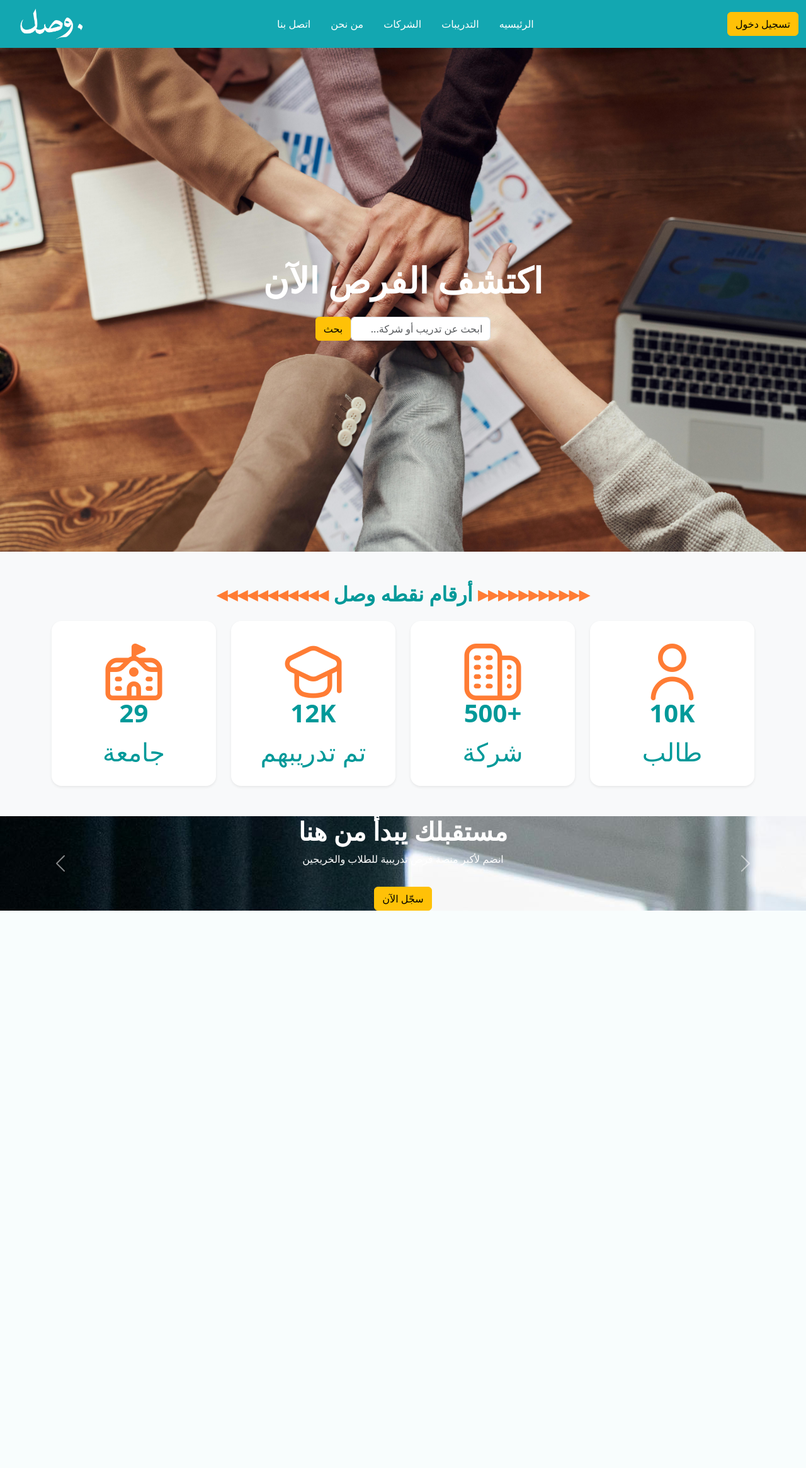
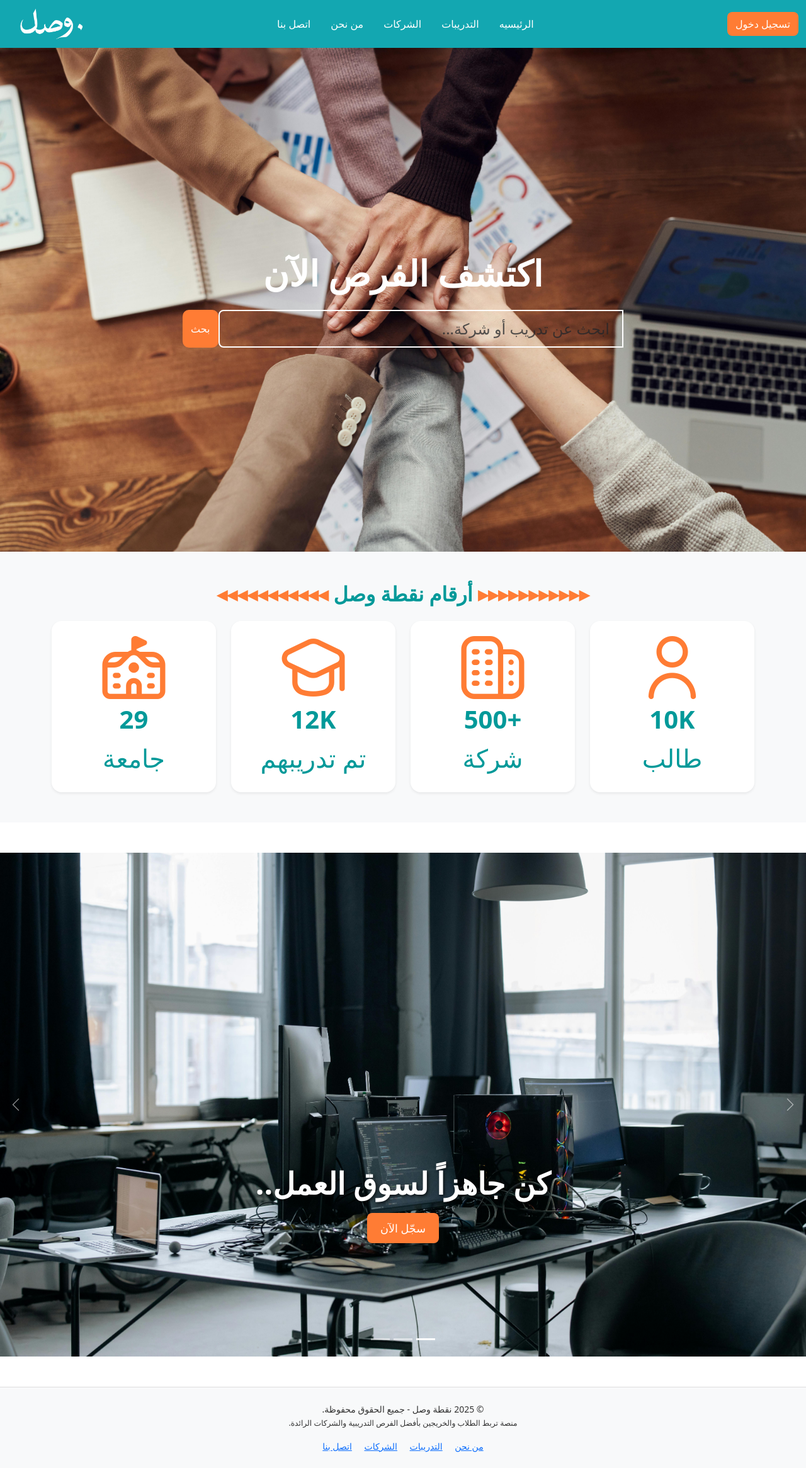
Before and after one commit to abdulrahman043/CAPSTONE_PROJECT, a Django app: page / in a window 1280 px wide. Shown: the whole page at 63% size. Before the commit the page ends 1446 px from the top, so only its background shows below. Run offline with Django 5.2, Linux system fonts and the light colour scheme; some libraries are stand-ins or nearby versions.

Commit message:
fourth edit

```diff
--- a/WasslPoint/main/static/css/style.css
+++ b/WasslPoint/main/static/css/style.css
@@ -1,52 +1,51 @@
-/* الصورة الثابتة في الأعلى */
-.hero {
+#heroCarousel {
+  position: relative;
+}
+
+.carousel-inner {
   height: 100vh;
+}
+
+.carousel-item {
+  height: 100vh;
+  position: relative;
 }
 
 .hero-slide {
   height: 100vh;
   background-size: cover;
-    background-position: center;
+  background-position: center center;
+  background-repeat: no-repeat;
+  width: 100%;
 }
 
-  /* السلايدر */
-  .carousel-item {
-    position: relative;
-    height: 300px;
-  }
-
-  .carousel-img {
-    height: 90vh;
-    object-fit: cover;
-    object-position: center;
-  }
-
-  /* نص وسط السلايدر */
-  .carousel-caption-centered {
-    position: absolute;
-    top: 50%;
-    left: 50%;
-    transform: translate(-50%, -50%);
-    text-shadow: 2px 2px 5px #000;
-    color: white;
-    max-width: 90%;
-    width: 100%;
-    padding: 1rem;
+/* ===== نص السلايدر ===== */
+.carousel-caption {
+  bottom: 20%;
   text-align: center;
 }
 
-  .carousel-caption-centered h1 {
+.carousel-caption h1 {
   font-size: 3rem;
   font-weight: bold;
-    margin-bottom: 1rem;
+  color: white;
+  text-shadow: 2px 2px 5px rgba(0, 0, 0, 0.7);
 }
 
-  .carousel-caption-centered p {
+.carousel-caption p {
   font-size: 1.2rem;
-    margin-bottom: 1rem;
+  color: white;
+  text-shadow: 1px 1px 3px rgba(0, 0, 0, 0.7);
 }
 
-  /* الأسهم */
+.carousel-caption a.btn {
+  font-size: 1.1rem;
+  padding: 10px 20px;
+  margin-top: 10px;
+  border-radius: 8px;
+}
+
+/* ===== الأسهم ===== */
 .carousel-control-prev,
 .carousel-control-next {
   width: 50px;
@@ -68,34 +67,23 @@
   width: 24px;
   height: 24px;
   background-size: 100% 100%;
-    filter: brightness(0) invert(1); /* يجعل السهم أبيض */
+  filter: brightness(0) invert(1);
 }
 
-  /* صورة الخلفية الثابتة */
-  .hero-banner {
-    height: 100vh;
-    background-size: cover;
-    background-position: center;
-  }
-
-  /* إحصائيات */
-  .shadow-sm i {
-    display: block;
-  }
-
-  /* حجم الأيقونات داخل الإحصائيات */
-  .shadow-sm i {
-    color: #FF7C34;
-    width: 90px;
-    height: 90px;
-    font-size: 90px;
+/* ===== الإحصائيات ===== */
+.shadow-sm i,
+.bg-white i {
+  color: #FF7C34 !important; /* برتقالي ثابت */
+  font-size: 100px !important; /* تكبير الحجم */
+  width: 100px !important;
+  height: 100px !important;
   display: flex;
   justify-content: center;
   align-items: center;
-    margin: 0 auto 15px;
+  margin-bottom: 1rem;
 }
 
-  /* تنسيق أرقام الإحصائيات */
+/* ===== النص داخل الإحصائيات ===== */
 .stat-box h5 {
   font-size: 1.5rem;
   font-weight: bold;
@@ -105,3 +93,310 @@
 .stat-box span {
   color: #009999;
 }
+
+/* ===== الفوتر ===== */
+.site-footer {
+  background-color: #f8f9fa;
+  color: #333;
+  font-size: 14px;
+  border-top: 1px solid #ddd;
+}
+
+.site-footer p {
+  margin: 0;
+}
+
+.site-footer .footer-links a {
+  color: #009999;
+  text-decoration: none;
+  font-weight: bold;
+}
+
+.site-footer .footer-links a:hover {
+  text-decoration: underline;
+}
+
+.hero-slide-image {
+  height: 100vh;
+  background-size: cover;
+  background-position: center;
+  background-repeat: no-repeat;
+  width: 100%;
+}
+
+/* لضبط خلفيات السلايدر الحديثة */
+.hero-slide-image {
+  height: 100vh;
+  background-size: cover;
+  background-position: center center;
+  background-repeat: no-repeat;
+  width: 100%;
+}
+
+.trainings-section {
+  background: #f8f8f8;
+}
+
+.section-title {
+  color: #009999;
+  font-size: 2.5rem;
+  font-weight: bold;
+  position: relative;
+}
+
+.orange-arrows {
+  color: #FF7C34;
+  font-size: 1.5rem;
+}
+
+.filter-btn {
+  font-size: 1rem;
+  color: #009999;
+  border: 2px solid #FF7C34;
+  border-radius: 8px;
+  padding: 5px 15px;
+  background: transparent;
+  margin-right: 20px;
+  float: right;
+}
+
+.training-card {
+  background: white;
+  border: 2px solid #009999;
+  border-radius: 15px;
+  padding: 20px;
+  box-shadow: 0 0 8px rgba(0,0,0,0.1);
+  transition: transform 0.3s ease;
+  height: 100%;
+}
+
+.training-card:hover {
+  transform: translateY(-5px);
+}
+
+.company-logo {
+  width: 80px;
+  height: 80px;
+  object-fit: contain;
+}
+
+.company-name {
+  color: #009999;
+  font-weight: bold;
+  font-size: 1.5rem;
+}
+
+.training-opportunity {
+  color: #FF7C34;
+  font-weight: bold;
+  font-size: 1.3rem;
+  margin-top: 10px;
+}
+
+.training-fields {
+  color: #555;
+  font-size: 0.95rem;
+  margin-top: 10px;
+  line-height: 1.6;
+}
+
+
+/* بحث صفحه التدريب */
+.hero-banner {
+  position: relative;
+  color: white;
+
+}
+
+.search-container {
+  width: 90%;
+  max-width: 700px;
+  background: rgba(0, 0, 0, 0.0); /* شفاف بدون خلفية */
+  padding: 20px;
+  border-radius: 15px;
+}
+
+.hero-title {
+  font-size: 3rem;
+  font-weight: bold;
+  color: white;
+  margin-bottom: 2rem;
+}
+
+.search-form {
+  display: flex;
+  align-items: center;
+  justify-content: center;
+  border: 3px solid #009999; /* الأزرق المستخدم */
+  border-radius: 15px;
+  overflow: hidden;
+}
+
+.search-input {
+  flex: 1;
+  background: transparent;
+  border: none;
+  padding: 15px;
+  color: white;
+  font-size: 1.2rem;
+  outline: none;
+}
+
+.search-input::placeholder {
+  color: white;
+  opacity: 0.8;
+}
+
+.search-button {
+  background: transparent;
+  border: none;
+  color: white;
+  padding: 15px 20px;
+  font-size: 1.2rem;
+  font-weight: bold;
+  cursor: pointer;
+  transition: background 0.3s, color 0.3s;
+}
+
+.search-button:hover {
+  background-color: #FF7C34;
+  color: white;
+}
+
+
+/* ===== قسم البانر عن وصل ===== */
+.hero-banner-about {
+  height: 70vh;
+  background-size: cover;
+  background-position: center center;
+  background-repeat: no-repeat;
+  color: white;
+  text-shadow: 2px 2px 8px rgba(0, 0, 0, 0.7);
+  padding: 30px;
+}
+
+.hero-logo {
+  font-size: 6rem;
+  font-weight: bold;
+  color: #009999;
+}
+
+.hero-description {
+  max-width: 800px;
+  font-size: 1.5rem;
+  margin-top: 20px;
+  color: #FF7C34;
+  font-weight: bold;
+  line-height: 1.7;
+}
+
+/* ===== عنوان من نحن ===== */
+.section-title {
+  font-size: 2.5rem;
+  font-weight: bold;
+  color: #009999;
+}
+
+/* ===== بطاقات الفريق ===== */
+.team-card {
+  border: 3px solid #009999;
+  border-radius: 15px;
+  background: #fff;
+  color: #009999;
+  transition: transform 0.3s;
+}
+
+.team-card:hover {
+  transform: translateY(-5px);
+}
+
+.team-card i {
+  font-size: 80px;
+  color: #FF7C34;
+}
+
+.team-card h5 {
+  margin-top: 10px;
+  font-size: 1.3rem;
+  font-weight: bold;
+}
+
+
+/* ===== صفحة اتصل بنا ===== */
+.contact-us-page {
+  padding: 40px 20px;
+  background-color: #f8f9fa;
+  min-height: 100vh;
+}
+
+.contact-title {
+  font-size: 2.5rem;
+  color: #009999;
+  font-weight: bold;
+  margin-bottom: 40px;
+}
+
+.contact-form-container {
+  width: 90%;
+  max-width: 600px;
+  margin: auto;
+}
+
+.form-group {
+  position: relative;
+  margin-bottom: 20px;
+}
+
+.input-icon {
+  position: absolute;
+  top: 50%;
+  left: 10px;
+  transform: translateY(-50%);
+  color: #FF7C34;
+  font-size: 1.3rem;
+}
+
+.form-control-contact {
+  width: 100%;
+  padding: 12px 20px 12px 40px;
+  font-size: 1rem;
+  border: 2px solid #009999;
+  border-radius: 10px;
+  background: transparent;
+  color: #009999;
+  outline: none;
+}
+
+.form-control-contact::placeholder {
+  color: #009999;
+  opacity: 0.8;
+  font-weight: bold;
+}
+
+/* لون الحدود حسب الخانة */
+.orange-border {
+  border-color: #FF7C34;
+}
+
+.blue-border {
+  border-color: #009999;
+}
+
+/* زر الارسال */
+.send-btn {
+  background: transparent;
+  border: 2px solid #009999;
+  color: #FF7C34;
+  font-size: 1.2rem;
+  font-weight: bold;
+  padding: 8px 25px;
+  border-radius: 10px;
+  transition: all 0.3s ease;
+  cursor: pointer;
+}
+
+.send-btn:hover {
+  background: #FF7C34;
+  color: white;
+  border-color: #FF7C34;
+}
--- a/WasslPoint/main/templates/main/base.html
+++ b/WasslPoint/main/templates/main/base.html
@@ -8,6 +8,7 @@
   <meta name="viewport" content="width=device-width, initial-scale=1">
   <link href="https://cdn.jsdelivr.net/npm/bootstrap@5.3.0/dist/css/bootstrap.rtl.min.css" rel="stylesheet">
   <link href="https://cdn-uicons.flaticon.com/2.6.0/uicons-regular-rounded/css/uicons-regular-rounded.css" rel="stylesheet">
+  <link rel="stylesheet" href="{% static 'css/style.css' %}">
   {%block style%}{%endblock%}
   <title>وصل</title>
   <style>
@@ -34,18 +35,18 @@
           {%endif%}
           {% endif %}
           <li class="nav-item mx-2"><a class="nav-link text-white" href="{% url 'main:home_view' %}">الرئيسيه</a></li>
-          <li class="nav-item mx-2"><a class="nav-link text-white" href="#">التدريبات</a></li>
+          <li class="nav-item mx-2"><a class="nav-link text-white" href="{% url 'main:training_view' %}">التدريبات</a></li>
           <li class="nav-item mx-2"><a class="nav-link text-white" href="#">الشركات</a></li>
-          <li class="nav-item mx-2"><a class="nav-link text-white" href="#">من نحن</a></li>
-          <li class="nav-item mx-2"><a class="nav-link text-white" href="#">اتصل بنا</a></li>
+          <li class="nav-item mx-2"><a class="nav-link text-white" href="{% url 'main:about_view' %}">من نحن</a></li>
+          <li class="nav-item mx-2"><a class="nav-link text-white" href="{% url 'main:contact_view' %}">اتصل بنا</a></li>
         </ul>
 
         <!-- زر تسجيل الدخول / الخروج -->
         <div class="d-none d-lg-block">
           {% if not request.user.is_authenticated %}
-            <a class="btn btn-warning" href="{% url 'accounts:login_view' %}">تسجيل دخول</a>
+            <a class="btn" style="background-color: #FF7C34; color: white; border-radius: 8px;" href="{% url 'accounts:login_view' %}">تسجيل دخول</a>
           {% else %}
-            <a class="btn btn-warning" href="{% url 'accounts:logout' %}">تسجيل خروج</a>
+            <a class="btn" style="background-color: #FF7C34; color: white; border-radius: 8px;" href="{% url 'accounts:logout' %}">تسجيل خروج</a>
           {% endif %}
         </div>
 
--- a/WasslPoint/main/templates/main/home.html
+++ b/WasslPoint/main/templates/main/home.html
@@ -4,31 +4,34 @@
 
 <!-- صورة ثابتة مع حقل بحث -->
 <section class="hero-banner text-center text-white d-flex align-items-center justify-content-center" style="background-image: url('{% static "images/banner4.jpg" %}'); height: 100vh; background-size: cover; background-position: center;">
-  <div>
+  <div style="width: 100%; max-width: 700px;"> <!-- تحكم بحجم العنصر كله -->
     <h1 class="display-4 fw-bold mb-4">اكتشف الفرص الآن</h1>
     <form action="#" method="GET" class="d-flex justify-content-center">
-      <input type="text" name="q" placeholder="ابحث عن تدريب أو شركة..." class="form-control w-50 rounded-start">
-      <button type="submit" class="btn btn-warning rounded-end">بحث</button>
+      <input
+        type="text"
+        name="q"
+        placeholder="ابحث عن تدريب أو شركة..."
+        class="form-control"
+        style="height: 60px; font-size: 1.5rem; border: 2px solid #ffffff; background: transparent; color: white; border-radius: 8px 0 0 8px; padding: 10px 20px;">
+      <button type="submit" class="btn" style="background-color: #FF7C34; color: white; border-radius: 10px;">بحث</button>
     </form>
   </div>
 </section>
 
 <!-- الإحصائيات -->
 <section class="py-5 text-center bg-light position-relative">
-  <!-- العنوان مزخرف بأسهم يمين ويسار -->
   <h2 class="mb-4" style="color: #009999; font-weight: bold;">
     <span style="color: #FF7C34;">▸▸▸▸▸▸▸▸▸▸▸</span>
-    أرقام نقطه وصل
+    أرقام نقطة وصل
     <span style="color: #FF7C34;">◂◂◂◂◂◂◂◂◂◂◂</span>
   </h2>
 
   <div class="container">
     <div class="row justify-content-center g-4">
 
-      <!-- الطالب -->
       <div class="col-md-3 col-6">
         <div class="bg-white p-4 rounded-4 shadow-sm d-flex flex-column align-items-center">
-          <i class="fi fi-rr-user mb-2" style="color: #FF7C34; width: 90px; height: 90px; font-size: 90px;"></i>
+          <i class="fi fi-rr-user mb-2"></i>
           <div>
             <h5 class="fw-bold" style="color: #009999; font-size: 40px;">10K</h5>
             <span style="color: #009999; font-size: 40px;">طالب</span>
@@ -36,10 +39,9 @@
         </div>
       </div>
 
-      <!-- الشركة -->
       <div class="col-md-3 col-6">
         <div class="bg-white p-4 rounded-4 shadow-sm d-flex flex-column align-items-center">
-          <i class="fi fi-rr-building mb-2" style="color: #FF7C34; width: 90px; height: 90px; font-size: 90px;"></i>
+          <i class="fi fi-rr-building mb-2"></i>
           <div>
             <h5 class="fw-bold" style="color: #009999; font-size: 40px;">+500</h5>
             <span style="color: #009999; font-size: 40px;">شركة</span>
@@ -47,10 +49,9 @@
         </div>
       </div>
 
-      <!-- تم تدريبهم -->
       <div class="col-md-3 col-6">
         <div class="bg-white p-4 rounded-4 shadow-sm d-flex flex-column align-items-center">
-          <i class="fi fi-rr-graduation-cap mb-2" style="color: #FF7C34; width: 90px; height: 90px; font-size: 90px;"></i>
+          <i class="fi fi-rr-graduation-cap mb-2"></i>
           <div>
             <h5 class="fw-bold" style="color: #009999; font-size: 40px;">12K</h5>
             <span style="color: #009999; font-size: 40px;">تم تدريبهم</span>
@@ -58,13 +59,12 @@
         </div>
       </div>
 
-      <!-- الجامعة -->
       <div class="col-md-3 col-6">
         <div class="bg-white p-4 rounded-4 shadow-sm d-flex flex-column align-items-center">
-          <i class="fi fi-rr-school mb-2" style="color: #FF7C34; width: 90px; height: 90px; font-size: 90px;"></i>
+          <i class="fi fi-rr-school mb-2"></i>
           <div>
             <h5 class="fw-bold" style="color: #009999; font-size: 40px;">29</h5>
-            <span style="color: #009999; font-size: 40px; ">جامعة</span>
+            <span style="color: #009999; font-size: 40px;">جامعة</span>
           </div>
         </div>
       </div>
@@ -73,45 +73,35 @@
   </div>
 </section>
 
+<!-- ==== سلايدر ==== -->
+<section class="hero-slider mt-5">
+  <div id="heroCarousel" class="carousel slide carousel-fade" data-bs-ride="carousel" data-bs-interval="4000">
 
-
-
-<!-- سلايدر الصور -->
-<div id="bottomCarousel" class="carousel slide" data-bs-ride="carousel">
     <div class="carousel-inner">
 
-    <!-- شريحة 1 -->
       <div class="carousel-item active">
-      <div class="carousel-slide-bg d-flex align-items-center justify-content-center text-center text-white"
-           style="background-image: url('{% static 'images/banner1.jpg' %}');">
-        <div>
-          <h1 class="fw-bold">مستقبلك يبدأ من هنا</h1>
-          <p>انضم لأكبر منصة فرص تدريبية للطلاب والخريجين</p>
-          <a href="#" class="btn btn-warning mt-3">سجّل الآن</a>
+        <div class="hero-slide-image" style="background-image: url('{% static "images/banner1.jpg" %}');">
+          <div class="carousel-caption">
+            <h1>كن جاهزاً لسوق العمل..</h1>
+            <a href="#" class="btn" style="background-color: #FF7C34; color: white; border-radius: 8px;">سجّل الآن</a>
           </div>
         </div>
       </div>
 
-    <!-- شريحة 2 -->
       <div class="carousel-item">
-      <div class="carousel-slide-bg d-flex align-items-center justify-content-center text-center text-white"
-           style="background-image: url('{% static 'images/banner2.jpg' %}');">
-        <div>
-          <h1 class="fw-bold">اكتشف فرص تدريب حقيقية</h1>
-          <p>نقطة وصل تربطك بالشركات والمؤسسات الرائدة</p>
-          <a href="#" class="btn btn-warning mt-3">استعرض التدريبات</a>
+        <div class="hero-slide-image" style="background-image: url('{% static "images/banner2.jpg" %}');">
+          <div class="carousel-caption">
+            <h1>اكتشف فرص تدريب مذهلة..</h1>
+            <a href="#" class="btn" style="background-color: #FF7C34; color: white; border-radius: 8px;">ابدأ رحلتك</a>
           </div>
         </div>
       </div>
 
-    <!-- شريحة 3 -->
       <div class="carousel-item">
-      <div class="carousel-slide-bg d-flex align-items-center justify-content-center text-center text-white"
-           style="background-image: url('{% static 'images/banner3.jpg' %}');">
-        <div>
-          <h1 class="fw-bold">لا تنتظر الفرصة.. اصنعها</h1>
-          <p>ابدأ رحلتك المهنية من اليوم</p>
-          <a href="#" class="btn btn-warning mt-3">ابدأ الآن</a>
+        <div class="hero-slide-image" style="background-image: url('{% static "images/banner3.jpg" %}');">
+          <div class="carousel-caption">
+            <h1>حقّق أحلامك المهنية..</h1>
+            <a href="#" class="btn" style="background-color: #FF7C34; color: white; border-radius: 8px;">انطلق الآن</a>
           </div>
         </div>
       </div>
@@ -119,22 +109,36 @@
     </div>
 
     <!-- أزرار التنقل -->
-  <button class="carousel-control-prev" type="button" data-bs-target="#bottomCarousel" data-bs-slide="prev">
+    <button class="carousel-control-prev" type="button" data-bs-target="#heroCarousel" data-bs-slide="prev">
       <span class="carousel-control-prev-icon" aria-hidden="true"></span>
       <span class="visually-hidden">السابق</span>
     </button>
-  <button class="carousel-control-next" type="button" data-bs-target="#bottomCarousel" data-bs-slide="next">
+    <button class="carousel-control-next" type="button" data-bs-target="#heroCarousel" data-bs-slide="next">
       <span class="carousel-control-next-icon" aria-hidden="true"></span>
       <span class="visually-hidden">التالي</span>
     </button>
+
+    <div class="carousel-indicators">
+      <button type="button" data-bs-target="#heroCarousel" data-bs-slide-to="0" class="active"></button>
+      <button type="button" data-bs-target="#heroCarousel" data-bs-slide-to="1"></button>
+      <button type="button" data-bs-target="#heroCarousel" data-bs-slide-to="2"></button>
     </div>
 
+  </div>
+</section>
 
-
-
-
-
-
-
+<!-- ======= الفوتر ======= -->
+<footer class="site-footer text-center py-4 mt-5">
+  <div class="container">
+    <p>© 2025 نقطة وصل - جميع الحقوق محفوظة.</p>
+    <small>منصة تربط الطلاب والخريجين بأفضل الفرص التدريبية والشركات الرائدة.</small>
+    <div class="mt-3">
+      <a href="#" class="me-3">من نحن</a>
+      <a href="#" class="me-3">التدريبات</a>
+      <a href="#" class="me-3">الشركات</a>
+      <a href="#">اتصل بنا</a>
+    </div>
+  </div>
+</footer>
 
 {% endblock %}
--- a/WasslPoint/main/urls.py
+++ b/WasslPoint/main/urls.py
@@ -1,4 +1,9 @@
 from django.urls import path
 from . import views
 app_name = "main"
-urlpatterns = [path('',views.home_view,name='home_view')]
+urlpatterns = [
+    path('',views.home_view,name='home_view'),
+    path('training/',views.training_view,name='training_view'),
+    path('about/',views.about_view,name='about_view'),
+    path('contact/',views.contact_view,name='contact_view'),
+]
--- a/WasslPoint/main/views.py
+++ b/WasslPoint/main/views.py
@@ -3,3 +3,12 @@ from django.http import HttpRequest
 # Create your views here.
 def home_view(request:HttpRequest):
     return render(request,'main/home.html')
+
+def training_view(request:HttpRequest):
+    return render(request,'main/training.html')
+
+def about_view(request:HttpRequest):
+    return render(request,'main/about.html')
+
+def contact_view(request:HttpRequest):
+    return render(request,'main/contact.html')
```
Also changed, not shown: WasslPoint/main/templates/main/about.html (added, +53 -0 lines), WasslPoint/main/templates/main/contact.html (added, +41 -0 lines), WasslPoint/main/templates/main/training.html (added, +69 -0 lines), WasslPoint/WasslPoint/urls.py (line endings or trailing spaces), WasslPoint/main/static/images/aramco.png (added), WasslPoint/main/static/images/sabic.png (added), WasslPoint/main/static/images/sec.png (added). Lines whose indentation alone changed are shown as unchanged.
